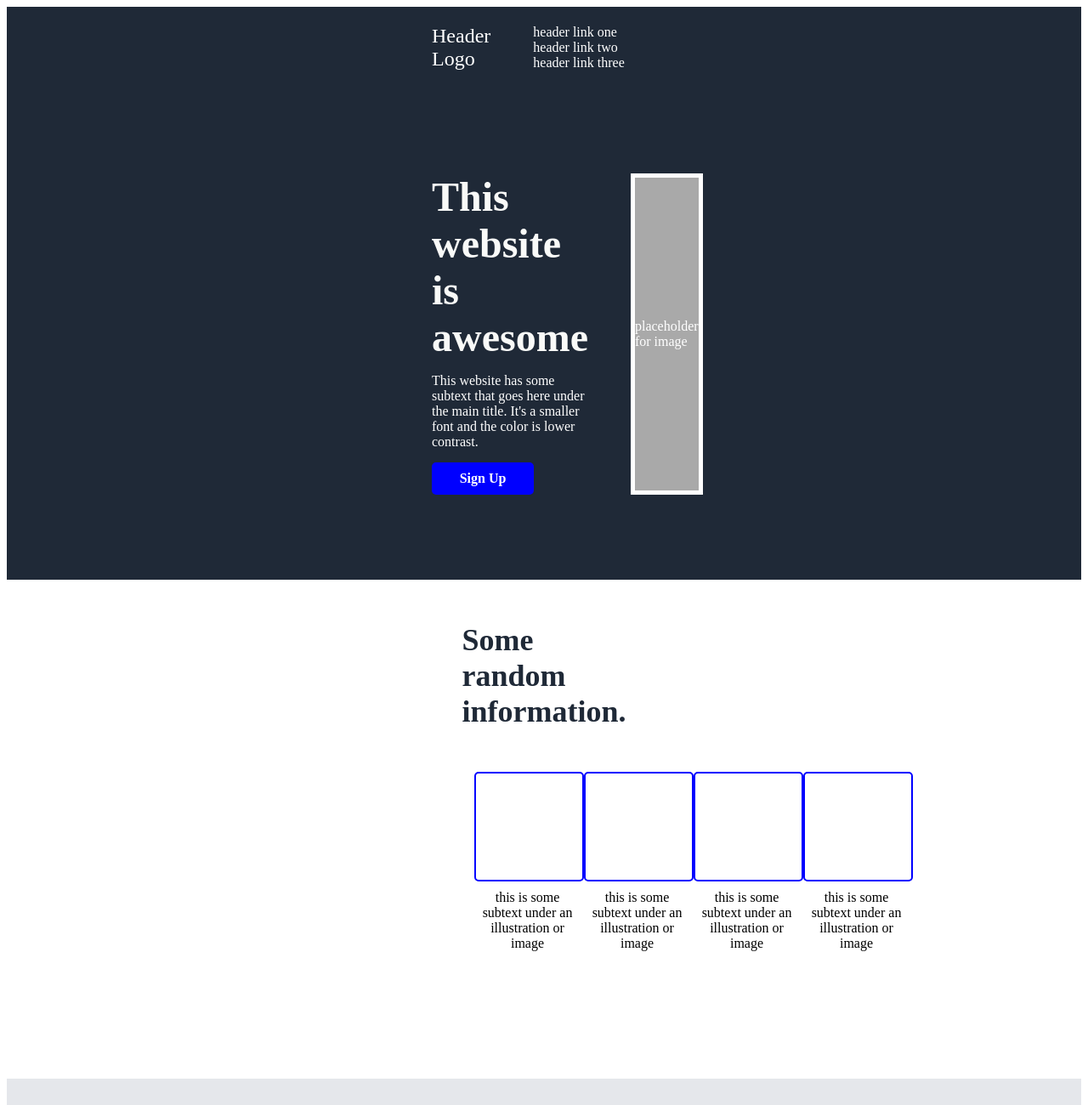
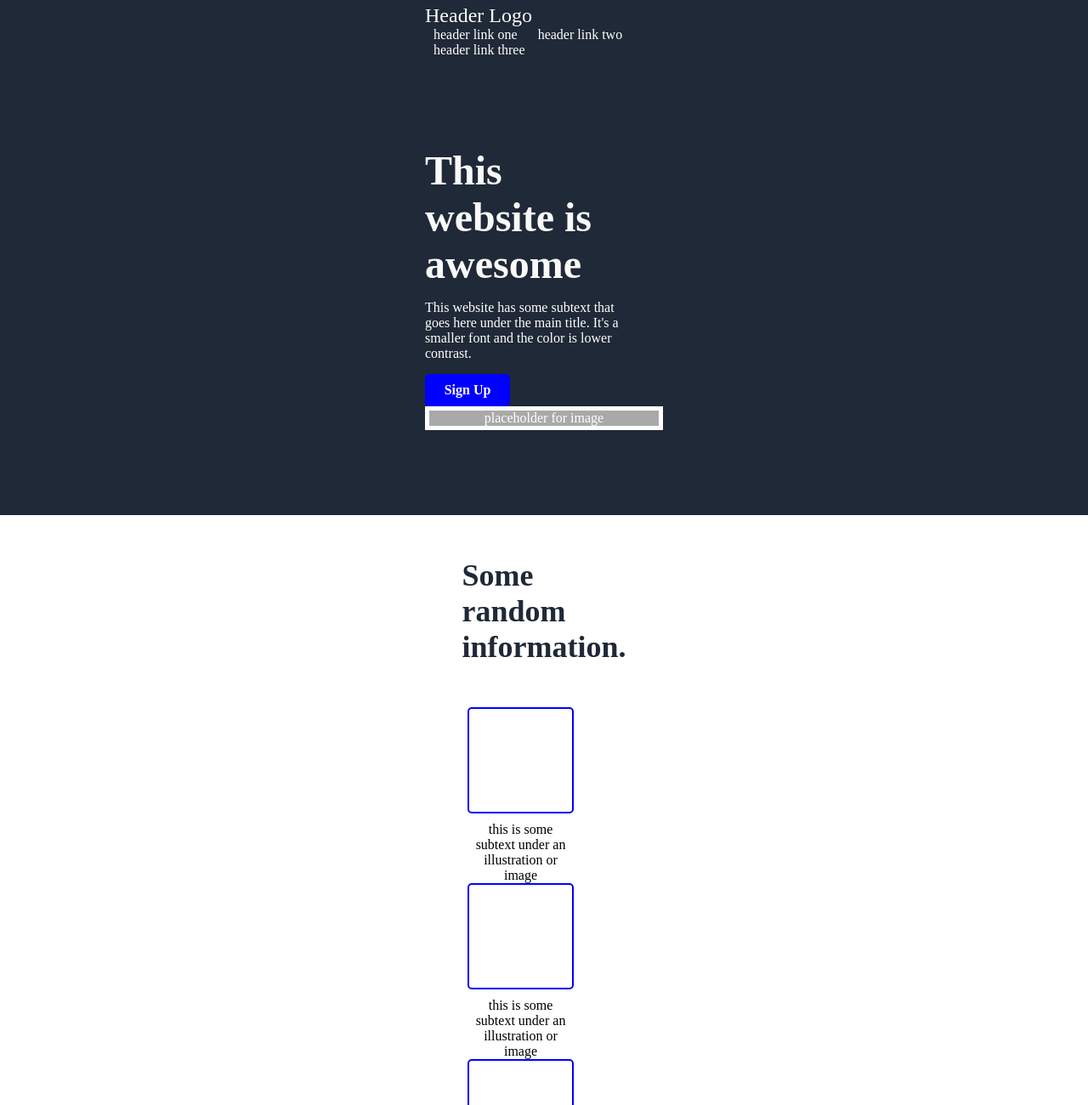
Before and after one commit to tmasssfd/landing_page_project, a plain HTML site: page index.html in a window 1280 px wide. Shown: the top 1300 px of the page at 85% size. Drawn offline with Linux system fonts and the light colour scheme.

Commit message:
Update style.css

```diff
--- a/style.css
+++ b/style.css
@@ -1,4 +1,10 @@
 /* Stylesheet style.css */
+
+* {
+    margin: 0;
+    padding: 0;
+    box-sizing: border-box;
+}
 
 body {
     display:flex;
@@ -8,6 +14,7 @@
 }
 .header {
     display: flex;
+    flex-wrap: wrap;
     font-family: 'Roboto', 'Times New Roman', Times, serif 'Courier New', Courier, monospace;
     background-color: #1f2937;
     color: white;
@@ -42,6 +49,7 @@
 
 .top {
     display: flex;
+    flex-wrap: wrap;
     flex-direction: row;
     background-color: #1f2937;
     color: white;
@@ -120,6 +128,7 @@
 
 .content {
     display: flex;
+    flex-wrap: wrap;
     flex: 1;
     flex-direction:row;
     justify-content: space-between;
@@ -177,6 +186,7 @@
 
 .footer {
     display:flex;
+    flex-wrap: wrap;
     flex-direction: row;
     justify-content: space-between;
     margin-left:500px;
```
